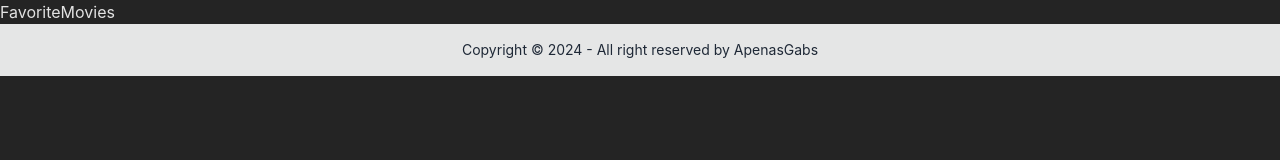
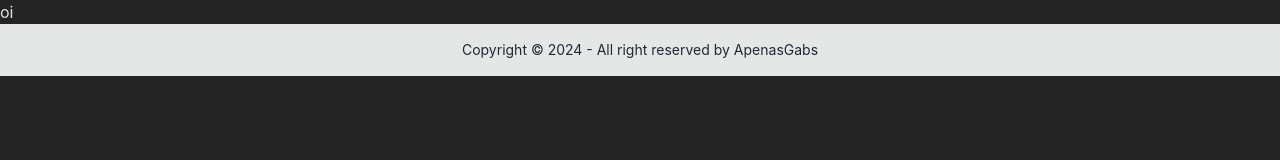
Before and after one commit to ApenasGabs/ghibli-film-list, a React (Vite) app: page /favorites/movies in a window 1280 px wide. Shown: the top 160 px of the page. Built offline with nearby package versions, Linux system fonts and the light colour scheme; no server answers.

Commit message:
feat: Update FavoriteMovies component
This commit updates the FavoriteMovies component to display "oi" instead of "FavoriteMovies". This change improves the rendering of the component and aligns it with the desired functionality.

```diff
--- a/src/pages/FavoriteMovies/FavoriteMovies.tsx
+++ b/src/pages/FavoriteMovies/FavoriteMovies.tsx
@@ -1,5 +1,5 @@
 const FavoriteMovies = () => {
-  return <div>FavoriteMovies</div>;
+  return <div>oi</div>;
 };
 
 export default FavoriteMovies;
```
